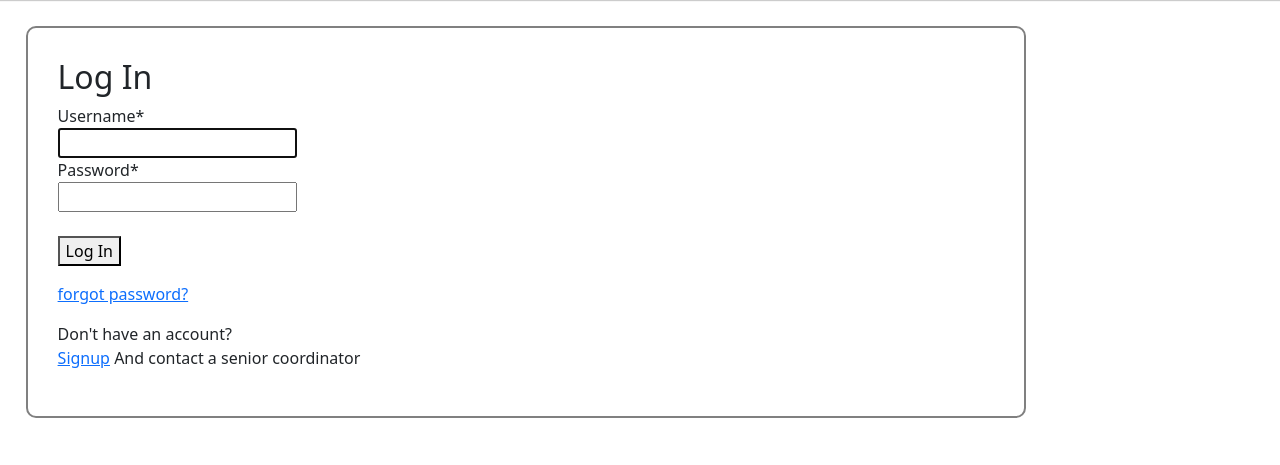
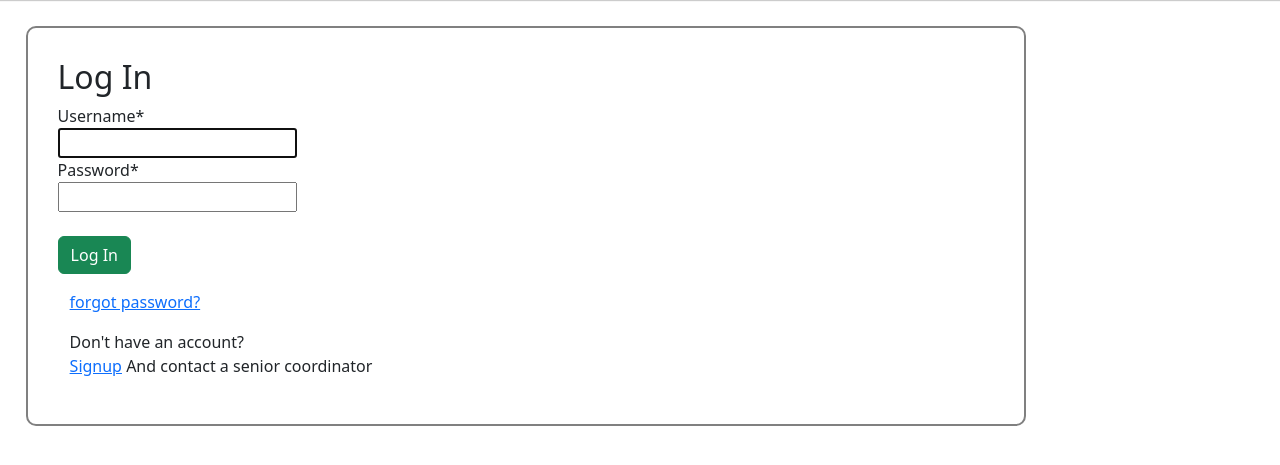
Before and after one commit to cod-OR/RECtangle, a Django app: page /accounts/login/ in a window 1280 px wide. Shown: the part 80-545 px from the top of the page. Run offline with Django 3.2, Linux system fonts and the light colour scheme; some libraries are stand-ins or nearby versions.

Commit message:
minor updates

```diff
--- a/RECtangle/settings.py
+++ b/RECtangle/settings.py
@@ -21,7 +21,7 @@ BASE_DIR = Path(__file__).resolve().parent.parent
 # See https://docs.djangoproject.com/en/3.1/howto/deployment/checklist/
 
 # SECURITY WARNING: keep the secret key used in production secret!
-SECRET_KEY = 'j^*6gi1fdbt)(akm-erutlr3v!t$f!f%y6ff5s7z5oeofv@05k'
+# SECRET_KEY = 'j^*6gi1fdbt)(akm-erutlr3v!t$f!f%y6ff5s7z5oeofv@05k'
 # SECURITY WARNING: don't run with debug turned on in production!
 DEBUG = True
 
--- a/posts/models.py
+++ b/posts/models.py
@@ -13,7 +13,7 @@ class Problem(models.Model):
 		return people_names
 
 	DIFFICULTY_CHOICES = [('A','A'), ('B','B'), ('C','C'), ('D','D'), ('E','E'), ('F','F'), ('G','G'), ('H','H')]
-	STATUS_CHOICES = [('Queued','Queued'),('Rejected','Rejected'), ('Testing','Testing'), ('Done','Done')]
+	STATUS_CHOICES = [('Queued','Queued'),('Rejected','Rejected'), ('Accepted','Accepted'), ('Uploaded','Uploaded')]
 
 	COORDINATOR_CHOICES = coordinators()
 
--- a/templates/home.html
+++ b/templates/home.html
@@ -33,7 +33,7 @@
                           </tbody>
                       </table>
                     {% else %}
-                      <h3>No problems proposed</h3>
+                      <div class="title"><h3>No problems proposed</h3></div>
                     {% endif%}
                     <a class="btn btn-primary" href="{% url 'problem_create' %}" role="button">+ Propose new Problem</a>
                 </div>
--- a/templates/problem_edit.html
+++ b/templates/problem_edit.html
@@ -11,7 +11,7 @@
 		<!-- {{ form.media }} -->
 		{{ form|crispy }}
 		<br>
-		<button type="submit" class="btn btn-primary proposeButton">Propose</button>
+		<button type="submit" class="btn btn-primary proposeButton">Update</button>
 	</form>
 </div>
 
--- a/templates/registration/login.html
+++ b/templates/registration/login.html
@@ -12,11 +12,11 @@
 	{% csrf_token %}
 	{{ form|crispy }}
 	<br>
-	<button type="submit">Log In</button>
+	<button class="btn btn-success" type="submit">Log In</button>
 </form>
-<div class="content is-small">
+<div class="container-sm is-small">
 <p><a href="{% url 'password_reset' %}">forgot password?</a></p>
-<p>Don't have an account? <br> <a href="{% url 'signup' %}">Signup</a> And contact a senior coordinator</p>
+<p>Don't have an account? <br> <a href="{% url 'signup' %}" >Signup</a> And contact a senior coordinator</p>
 </div>
 {% endif %}
 
--- a/templates/registration/signup.html
+++ b/templates/registration/signup.html
@@ -11,9 +11,9 @@ Go to <a href="{% url 'home' %}">Home</a>
 	{% csrf_token %}
 	{{ form|crispy }}
 	<br>
-	<button type="submit">Sign Up</button>
+	<button class="btn btn-success" type="submit">Sign Up</button>
 </form>
-<p>Already a member ? <a href="{% url 'login' %}">Login</a></p>
+<p>Already a member ? <a href="{% url 'login' %}" >Login</a></p>
 {% endif %}
 
 {% endblock content %}
```
Also changed, not shown: db.sqlite3, posts/migrations/0007_auto_20220702_2352.py (added).
